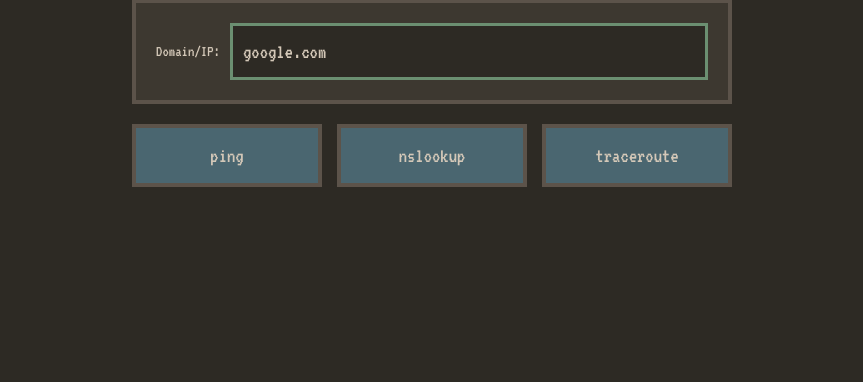
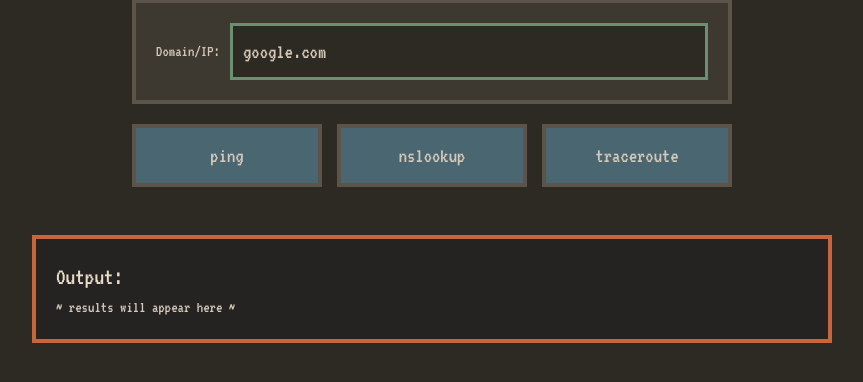
Before and after one commit to jleuth/apcsp-gui, a Flask app: page / in a window 1280 px wide. Shown: the part 150-532 px from the top of the page, without its empty margins (208-1071 px from the left). Run offline with Flask 3, Linux system fonts and the light colour scheme; some libraries are stand-ins or nearby versions.

Commit message:
im defo gonna need to work on this at home oops

```diff
--- a/templates/index.html
+++ b/templates/index.html
@@ -26,6 +26,14 @@
                     <button onclick="runTool('traceroute')" class="text-[1.3rem] p-3 bg-[#4a6670] text-[#d4c8b8] border-4 border-[#5c534a] cursor-pointer hover:bg-[#5a7680] disabled:opacity-50 disabled:cursor-wait">traceroute</button>
                 </div>
             </div>
+
+            <br/>
+            <br/>
+
+            <div id="output" class="text-[1rem] bg-[#242322] border-4 border-[#c9653a] p-5 max-w-[800px] mx-auto">
+                <h1 class="text-[1.5rem] text-[#e8dcc8]">Output:</h1>
+                <p>~ results will appear here ~</p>
+            </div>
         </body>
     </head>
 </html>
```
